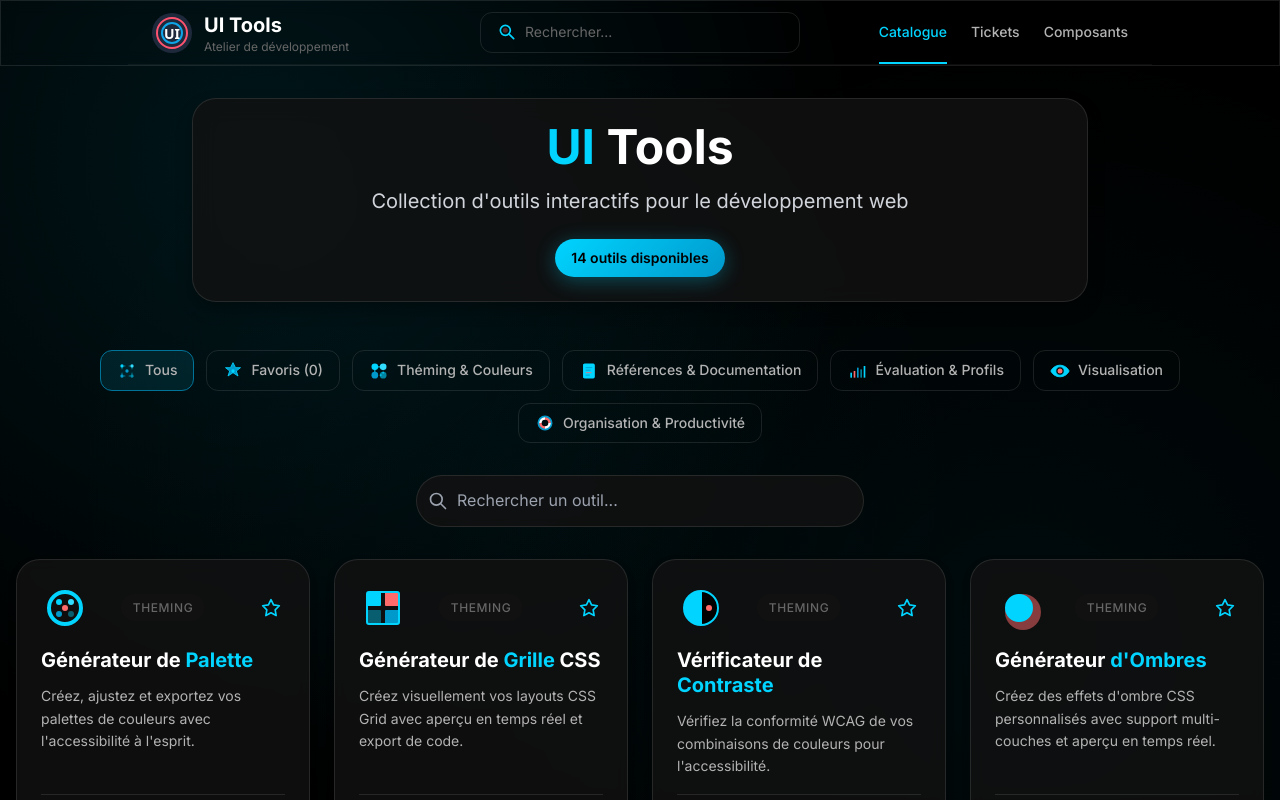
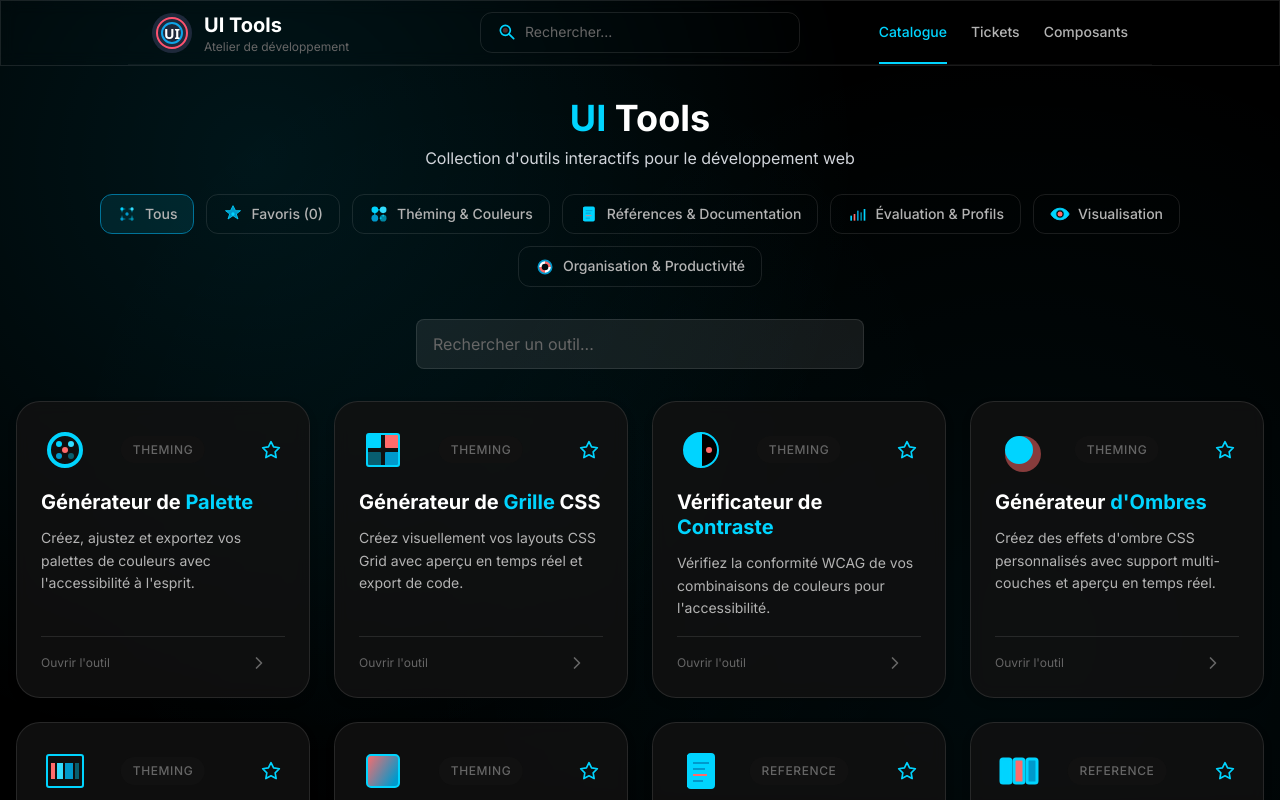
Before and after one commit to sergentd/ui-tools-vue, a Vue app in the folder frontend/: page / in a window 1280 px wide. Shown: the top 800 px of the page. Built offline with nearby package versions, Linux system fonts and the light colour scheme.

Commit message:
refactor

```diff
--- a/frontend/src/views/Home.vue
+++ b/frontend/src/views/Home.vue
@@ -3,20 +3,13 @@
     <div class="container mx-auto px-4 max-w-7xl">
 
       <!-- Header Section -->
-      <div class="text-center mb-12">
-        <GlassCard variant="glass" class="max-w-4xl mx-auto hover-glow">
-          <h1 class="text-4xl md:text-5xl font-bold text-white mb-4">
+      <div class="text-center mb-6">
+        <h1 class="text-3xl md:text-4xl font-bold text-white mb-2">
           <span class="text-electric-blue">UI</span> Tools
         </h1>
-          <p class="text-xl text-gray-300 mb-6">
+        <p class="text-base text-gray-300">
           Collection d'outils interactifs pour le développement web
         </p>
-          <div class="flex items-center justify-center space-x-4">
-            <span class="category-badge hover-lift">
-              {{ toolCount }} outil{{ toolCount > 1 ? 's' : '' }} disponible{{ toolCount > 1 ? 's' : '' }}
-            </span>
-          </div>
-        </GlassCard>
       </div>
 
       <!-- Filter Menu -->
@@ -30,21 +23,19 @@
 
       <!-- Search Bar -->
       <div class="max-w-md mx-auto mb-8">
-        <div class="relative">
-          <input
+        <UIInput
           v-model="searchQuery"
           type="text"
           placeholder="Rechercher un outil..."
-            class="w-full px-4 py-3 pl-10 bg-glass-bg-light backdrop-blur-sm border border-border-primary
-                   rounded-full text-white placeholder-gray-400 focus:outline-none focus:ring-2
-                   focus:ring-electric-blue focus:border-electric-blue transition-all duration-200"
+          class="search-input"
         >
-          <svg class="absolute left-3 top-1/2 transform -translate-y-1/2 w-5 h-5 text-gray-400"
-               fill="none" stroke="currentColor" viewBox="0 0 24 24">
+          <template #prefix>
+            <svg class="w-5 h-5 text-gray-400" fill="none" stroke="currentColor" viewBox="0 0 24 24">
               <path stroke-linecap="round" stroke-linejoin="round" stroke-width="2"
                     d="M21 21l-6-6m2-5a7 7 0 11-14 0 7 7 0 0114 0z"/>
             </svg>
-        </div>
+          </template>
+        </UIInput>
       </div>
 
       <!-- Tools Grid -->
@@ -61,23 +52,23 @@
 
       <!-- Empty State -->
       <div v-if="filteredTools.length === 0" class="text-center py-12">
-        <GlassCard variant="glass" class="max-w-md mx-auto">
+        <UISection variant="glass" class="max-w-md mx-auto">
           <div class="mb-4 flex justify-center">
             <IconSystem name="search" size="2xl" variant="electric" />
           </div>
           <h3 class="text-xl font-semibold text-white mb-2">Aucun outil trouvé</h3>
-          <p class="text-gray-300">
+          <p class="text-gray-300 mb-4">
             {{ searchQuery ? 'Essayez avec d\'autres mots-clés' : 'Sélectionnez une catégorie différente' }}
           </p>
-          <button
+          <UIButton
             v-if="activeFilter !== 'all' || searchQuery"
             @click="clearFilters"
-            class="mt-4 px-6 py-2 bg-electric-blue hover:bg-electric-blue-dark text-black rounded-full
-                   transition-all duration-200 font-medium hover-lift"
+            variant="primary"
+            size="md"
           >
             Réinitialiser les filtres
-          </button>
-        </GlassCard>
+          </UIButton>
+        </UISection>
       </div>
 
     </div>
@@ -87,9 +78,9 @@
 <script setup>
 import { computed, watch } from 'vue'
 import { useCatalogStore } from '@/stores/catalog'
+import { UISection, UIButton, UIInput } from '@/components/ui'
 
 // Components
-import GlassCard from '@/components/ui/GlassCard.vue'
 import ToolCard from '@/components/ui/ToolCard.vue'
 import FilterMenu from '@/components/ui/FilterMenu.vue'
 import IconSystem from '@/components/ui/IconSystem.vue'
@@ -136,21 +127,13 @@ watch(searchQuery, (newQuery) => {
 </script>
 
 <style scoped>
-/* Additional styles for the home page */
-.container {
-  max-width: 1400px;
-}
-
-/* Ensure proper grid responsiveness */
-@media (min-width: 1536px) {
-  .grid {
-    grid-template-columns: repeat(4, minmax(0, 1fr));
-  }
+.search-input {
+  border-radius: var(--radius-full, 9999px);
 }
 
 /* Smooth transitions for filter changes */
 .tool-card {
-  animation: fadeIn 0.3s ease-in-out;
+  animation: fadeIn var(--duration-normal) ease-in-out;
 }
 
 @keyframes fadeIn {
--- a/frontend/src/views/ToolView.vue
+++ b/frontend/src/views/ToolView.vue
@@ -4,7 +4,7 @@
 
       <!-- Navigation Header -->
       <div class="mb-8">
-        <GlassCard variant="glass" class="max-w-4xl mx-auto hover-glow">
+        <UISection variant="glass" class="max-w-4xl mx-auto hover-glow">
           <div class="flex items-center justify-between">
             <router-link
               to="/"
@@ -28,23 +28,15 @@
 
             <div class="w-32"></div> <!-- Spacer for centering -->
           </div>
-        </GlassCard>
+        </UISection>
       </div>
 
       <!-- Tool Content -->
-      <div v-if="tool" class="max-w-6xl mx-auto">
-        <GlassCard variant="white" class="hover-glow">
-
-          <!-- Tool Description -->
-          <div class="mb-6 pb-6 border-b border-border-primary">
-            <p class="text-gray-300 leading-relaxed">{{ tool.description }}</p>
-          </div>
+      <UISection v-if="tool" title="Description" variant="glass" class="max-w-6xl mx-auto hover-glow" collapsible>
+        <p class="text-gray-300 leading-relaxed mb-8">{{ tool.description }}</p>
 
         <!-- Dynamic Tool Component -->
         <div class="tool-content">
-            <!-- For now, we'll embed the original tools via iframe or redirect -->
-            <!-- This will be replaced with Vue components as tools get migrated -->
-
           <div class="text-center py-12">
             <div class="mb-6">
               <div class="mb-4 flex justify-center">
@@ -57,27 +49,28 @@
             </div>
 
             <div class="flex flex-col sm:flex-row gap-4 justify-center items-center">
-                <a
+              <UIButton
+                as="a"
                 :href="tool.url"
                 target="_blank"
                 rel="noopener noreferrer"
-                  class="inline-flex items-center space-x-2 px-6 py-3 bg-electric-blue hover:bg-electric-blue-dark
-                         text-black font-medium rounded-lg transition-all duration-200 hover-lift"
+                variant="primary"
+                size="lg"
               >
                 <span>Ouvrir la version originale</span>
-                  <svg class="w-4 h-4" fill="none" stroke="currentColor" viewBox="0 0 24 24">
+                <svg class="w-4 h-4 ml-2" fill="none" stroke="currentColor" viewBox="0 0 24 24">
                   <path stroke-linecap="round" stroke-linejoin="round" stroke-width="2"
                         d="M10 6H6a2 2 0 00-2 2v10a2 2 0 002 2h10a2 2 0 002-2v-4M14 4h6m0 0v6m0-6L10 14"/>
                 </svg>
-                </a>
+              </UIButton>
 
-                <button
+              <UIButton
                 @click="showEmbedded = !showEmbedded"
-                  class="inline-flex items-center space-x-2 px-6 py-3 bg-glass-bg-light hover:bg-gray-700
-                         text-gray-300 hover:text-white border border-border-primary rounded-lg transition-all duration-200 hover-lift"
+                variant="secondary"
+                size="lg"
               >
-                  <span>{{ showEmbedded ? 'Masquer' : 'Afficher' }} l'aperçu intégré</span>
-                </button>
+                {{ showEmbedded ? 'Masquer' : 'Afficher' }} l'aperçu intégré
+              </UIButton>
             </div>
 
             <!-- Embedded iframe (optional) -->
@@ -94,35 +87,30 @@
               </p>
             </div>
           </div>
-
         </div>
-
-        </GlassCard>
-      </div>
+      </UISection>
 
       <!-- Tool Not Found -->
-      <div v-else class="max-w-2xl mx-auto text-center">
-        <GlassCard variant="glass" class="hover-glow">
+      <UISection v-else title="Outil non trouvé" variant="glass" class="max-w-2xl mx-auto text-center hover-glow">
         <div class="mb-4 flex justify-center">
           <IconSystem name="error" size="2xl" variant="electric" />
         </div>
-          <h2 class="text-2xl font-bold text-white mb-2">Outil non trouvé</h2>
         <p class="text-gray-300 mb-6">
           L'outil demandé n'existe pas ou a été déplacé.
         </p>
-          <router-link
+        <UIButton
+          as="router-link"
           to="/"
-            class="inline-flex items-center space-x-2 px-6 py-3 bg-electric-blue hover:bg-electric-blue-dark
-                   text-black font-medium rounded-lg transition-all duration-200 hover-lift"
+          variant="primary"
+          size="lg"
         >
-            <svg class="w-4 h-4" fill="none" stroke="currentColor" viewBox="0 0 24 24">
+          <svg class="w-4 h-4 mr-2" fill="none" stroke="currentColor" viewBox="0 0 24 24">
             <path stroke-linecap="round" stroke-linejoin="round" stroke-width="2"
                   d="M10 19l-7-7m0 0l7-7m-7 7h18"/>
           </svg>
           <span>Retour au catalogue</span>
-          </router-link>
-        </GlassCard>
-      </div>
+        </UIButton>
+      </UISection>
 
     </div>
   </div>
@@ -132,9 +120,9 @@
 import { ref, computed, onMounted, watch } from 'vue'
 import { useRoute } from 'vue-router'
 import { useCatalogStore } from '@/stores/catalog'
+import { UISection, UIButton } from '@/components/ui'
 
 // Components
-import GlassCard from '@/components/ui/GlassCard.vue'
 import IconSystem from '@/components/ui/IconSystem.vue'
 
 // Props from router
```
Lines whose indentation alone changed are shown as unchanged.
